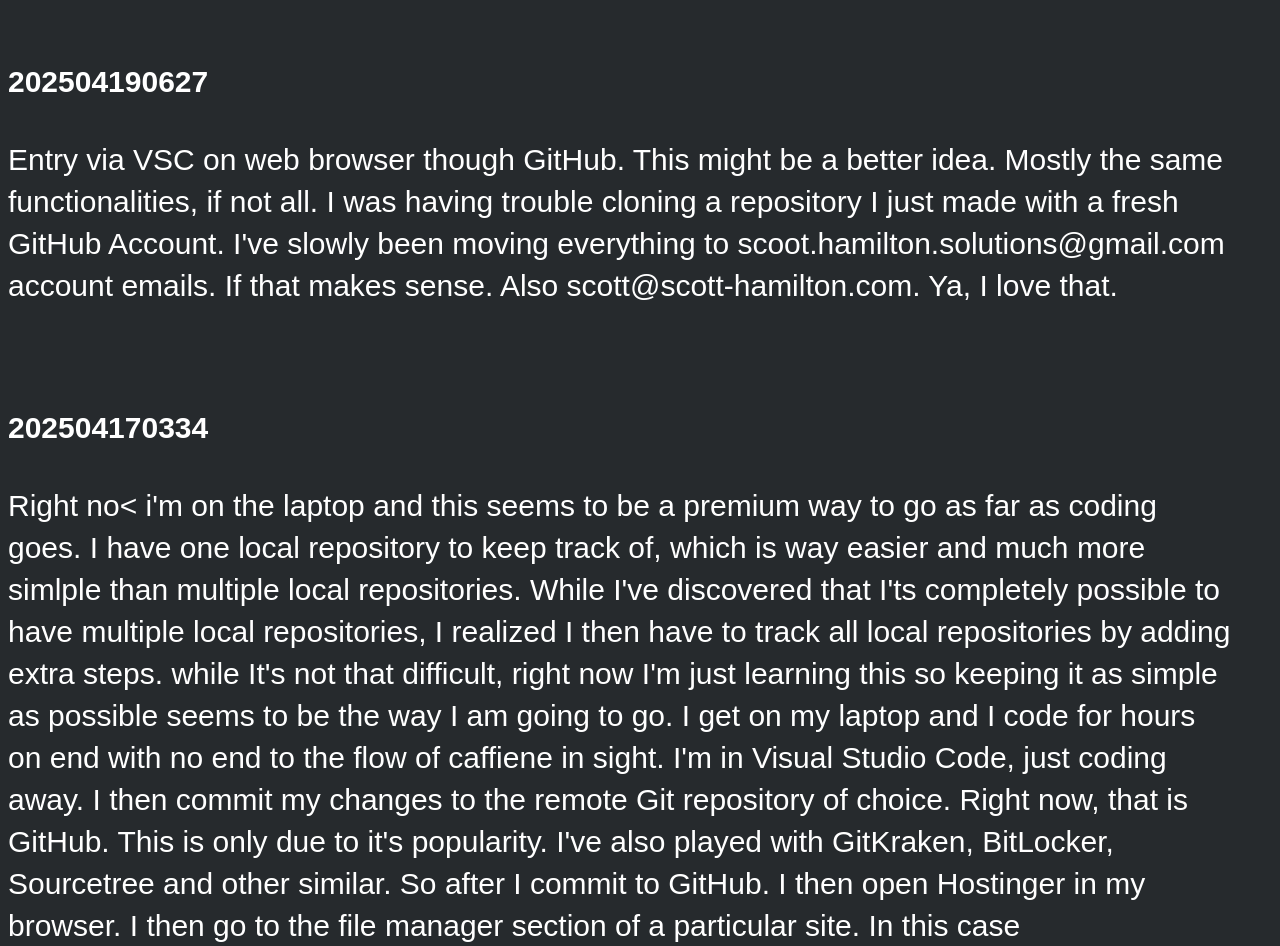
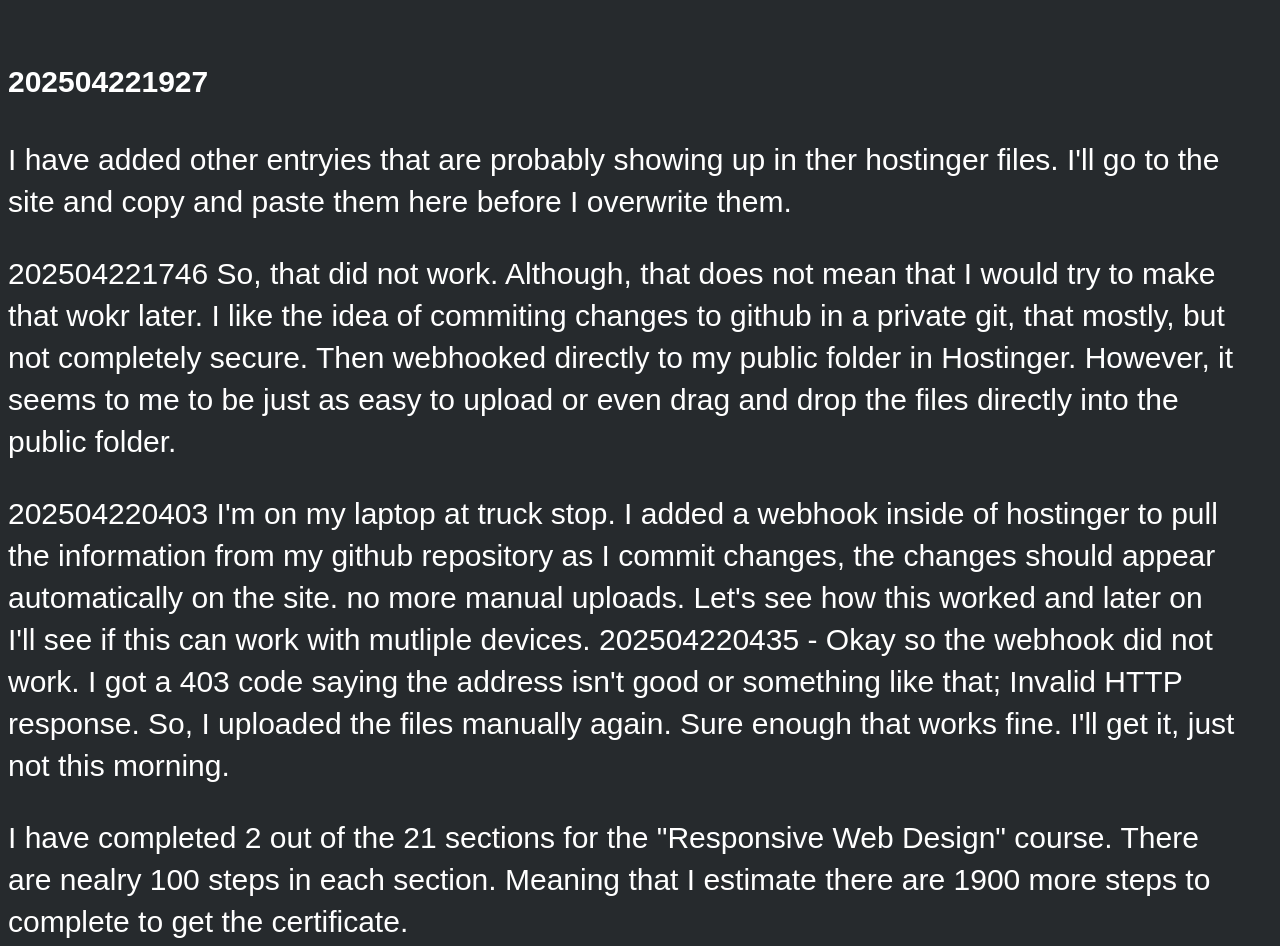
Before and after one commit to ScottyH73/scott-hamiltons, a plain HTML site: page codingjournal.html in a window 1280 px wide. Shown: the part 200-1146 px from the top of the page. Drawn offline with Linux system fonts and the light colour scheme; a web font is replaced by a local one.

Commit message:
202504221931

```diff
--- a/codingjournal.html
+++ b/codingjournal.html
@@ -20,6 +20,16 @@
     </div>
 <div>
 <!-- Right below this note Add the next dated entry-->
+<h4>202504221927</h4>
+  <p>I have added other entryies that are probably showing up in ther hostinger files. I'll go to the site and copy and paste them here before I overwrite them.
+  </p>
+  <p>202504221746
+    So, that did not work. Although, that does not mean that I would try to make that wokr later. I like the idea of commiting changes to github in a private git, that mostly, but not completely secure. Then webhooked directly to my public folder in Hostinger. However, it seems to me to be just as easy to upload or even drag and drop the files directly into the public folder.</p>
+    <p>202504220403
+    I'm on my laptop at truck stop. I added a webhook inside of hostinger to pull the information from my github repository as I commit changes, the changes should appear automatically on the site. no more manual uploads. Let's see how this worked and later on I'll see if this can work with mutliple devices. 202504220435 - Okay so the webhook did not work. I got a 403 code saying the address isn't good or something like that; Invalid HTTP response. So, I uploaded the files manually again. Sure enough that works fine. I'll get it, just not this morning.</p>
+    <p>I have completed 2 out of the 21 sections for the "Responsive Web Design" course. There are nealry 100 steps in each section. Meaning that I estimate there are 1900 more steps to complete to get the certificate.
+    </p>
+    <br>
 <h4>202504190627</h4>
   <p>Entry via VSC on web browser though GitHub. This might be a better idea. Mostly the same functionalities, if not all. I was having trouble cloning a repository I just made with a fresh GitHub Account. I've slowly been moving everything to scoot.hamilton.solutions@gmail.com account emails. If that makes sense. Also scott@scott-hamilton.com. Ya, I love that.</p>
     <br>
```
